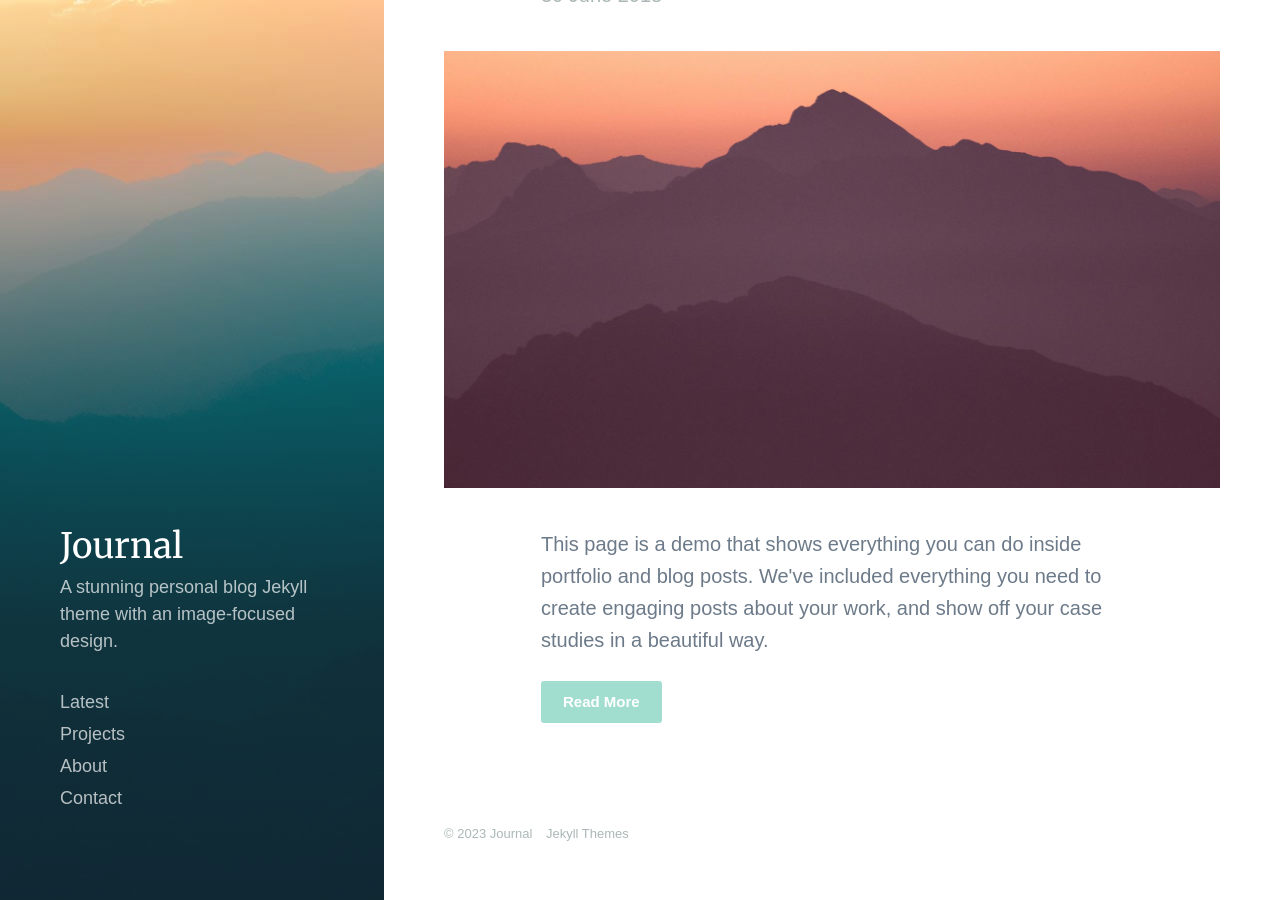
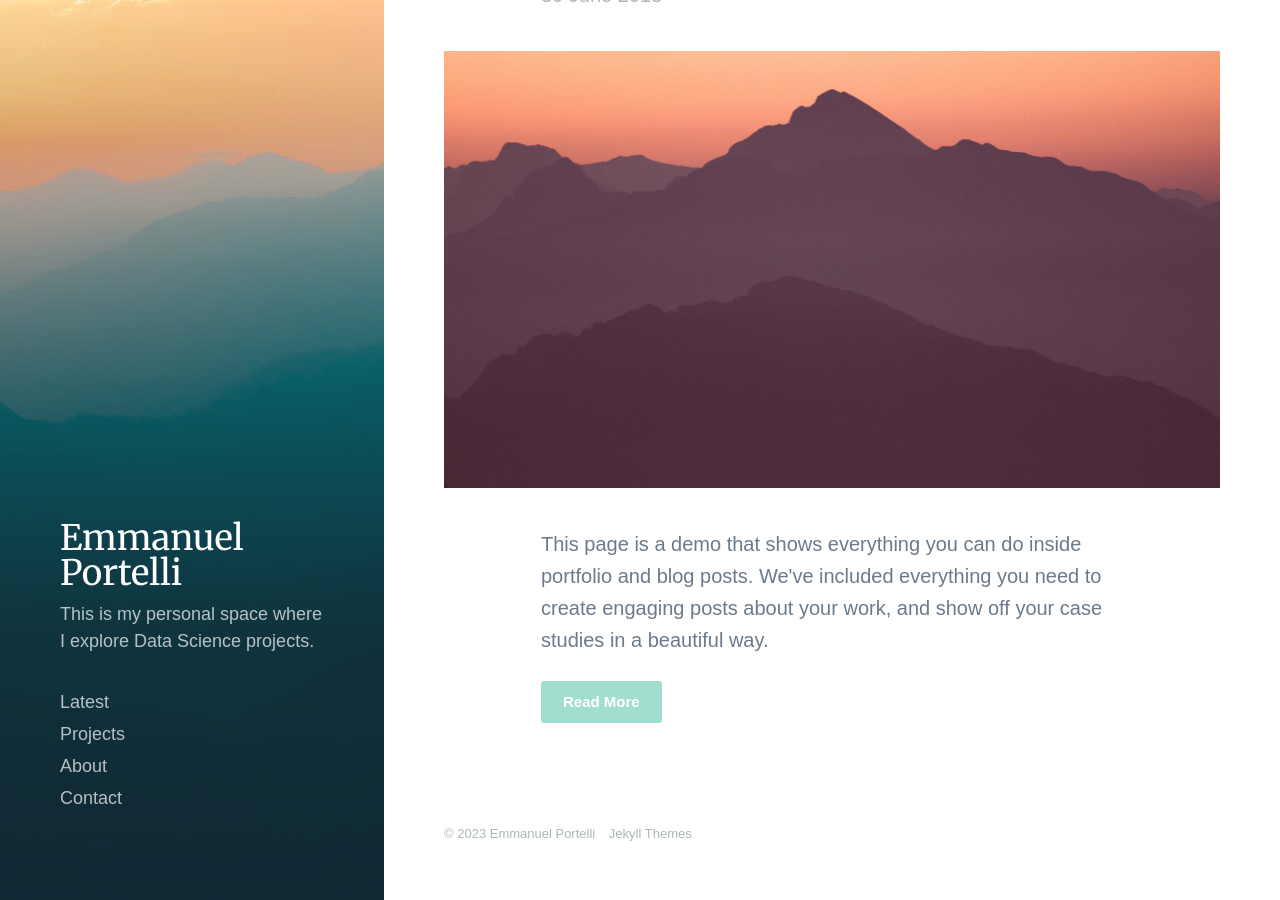
Before and after one commit to ep83-datascience/portfolio, a Jekyll site: the page built from index.html, in a window 1280 px wide and 900 px high, scrolled down 133 px. Built offline with Jekyll 4.4.1, drawn with Linux system fonts in a browser that asks for light colours; nearby versions of some CDN libraries; some web fonts are replaced; the list of posts is cut into pages by our own code.

Commit message:
Update settings.yml

```diff
--- a/_data/settings.yml
+++ b/_data/settings.yml
@@ -1,6 +1,6 @@
 basic_settings:
-  site_title: Journal
-  site_tagline: A stunning personal blog Jekyll theme with an image-focused design.
+  site_title: Emmanuel Portelli
+  site_tagline: This is my personal space where I explore Data Science projects.
   favicon_image: /images/favicon.png
 
 header_settings:
```
